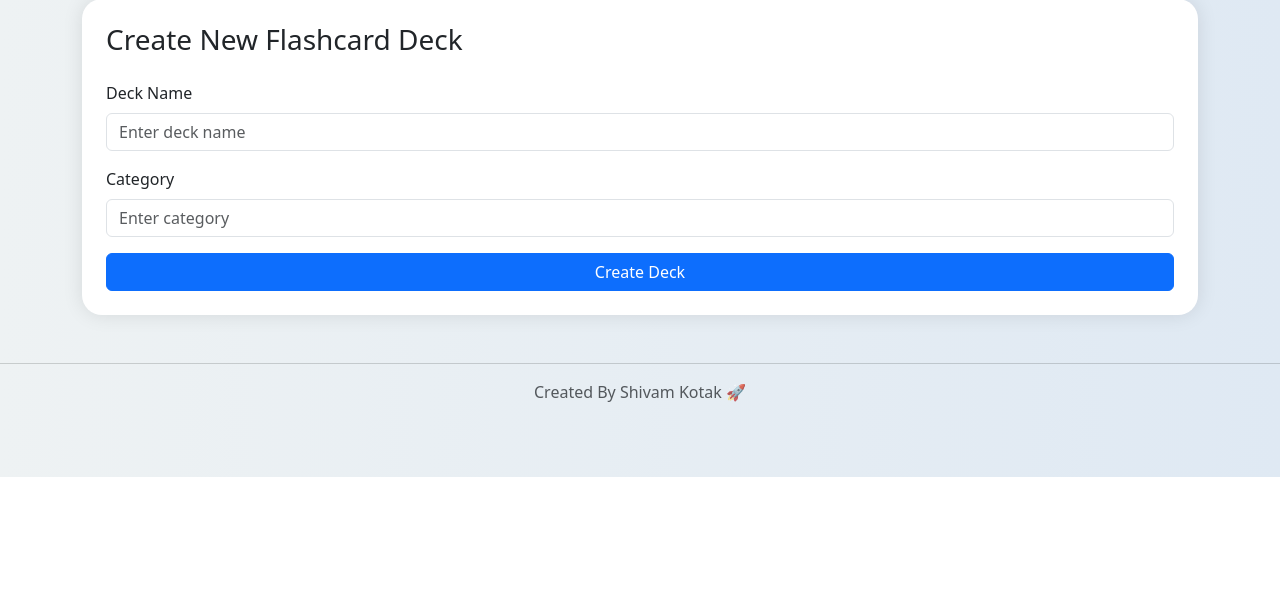
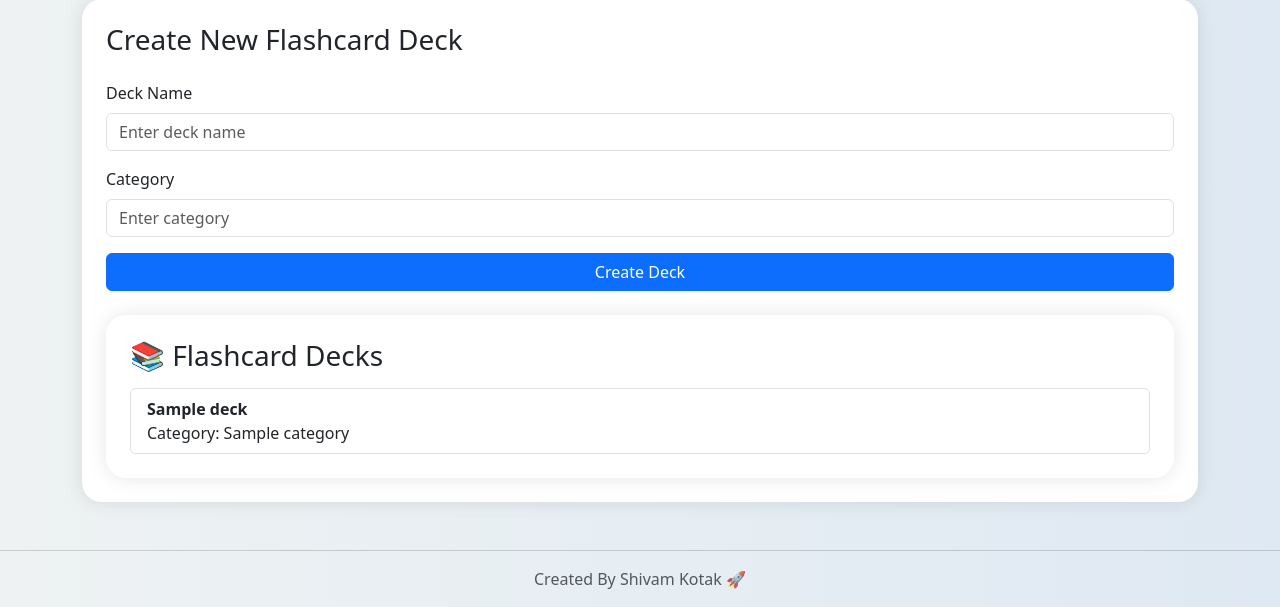
Before and after one commit to shivam1108-06/flashcard-quiz-app, a Flask app: template templates/index.html in a window 1280 px wide. Shown: the part 323-930 px from the top of the page. Before the commit the page ends 800 px from the top, so only its background shows below. Run offline with Flask 3, Linux system fonts and the light colour scheme; the template is opened without the code that fills it: most values are stand-ins (such as "Sample title", 1, 10 or a date in 2020).

Commit message:
Added create deck functionality

```diff
--- a/app.py
+++ b/app.py
@@ -1,12 +1,25 @@
-from flask import Flask, render_template
+from flask import Flask, render_template, request
 
 app = Flask(__name__)
 
-@app.route("/")
+decks = []
+
+@app.route("/", methods=["GET", "POST"])
 def home():
 
+    if request.method == "POST":
+
+        deck_name = request.form["deck_name"]
+        category = request.form["category"]
+
+        decks.append({
+            "deck_name": deck_name,
+            "category": category
+        })
+
     return render_template(
-        "index.html"
+        "index.html",
+        decks=decks
     )
 
 if __name__ == "__main__":
--- a/templates/index.html
+++ b/templates/index.html
@@ -72,7 +72,7 @@
             Create New Flashcard Deck
         </h3>
 
-        <form>
+        <form method="POST">
 
             <div class="mb-3">
 
@@ -82,8 +82,10 @@
 
                 <input
                     type="text"
+                    name="deck_name"
                     class="form-control"
-                    placeholder="Enter deck name">
+                    placeholder="Enter deck name"
+                    required>
 
             </div>
 
@@ -95,8 +97,10 @@
 
                 <input
                     type="text"
+                    name="category"
                     class="form-control"
-                    placeholder="Enter category">
+                    placeholder="Enter category"
+                    required>
 
             </div>
 
@@ -108,6 +112,39 @@
             </button>
 
         </form>
+
+        {% if decks %}
+
+<div class="card mt-4 p-4">
+
+    <h3 class="mb-3">
+        📚 Flashcard Decks
+    </h3>
+
+    <ul class="list-group">
+
+        {% for deck in decks %}
+
+        <li class="list-group-item">
+
+            <b>
+                {{ deck.deck_name }}
+            </b>
+
+            <br>
+
+            Category:
+            {{ deck.category }}
+
+        </li>
+
+        {% endfor %}
+
+    </ul>
+
+</div>
+
+{% endif %}
 
     </div>
 
```
